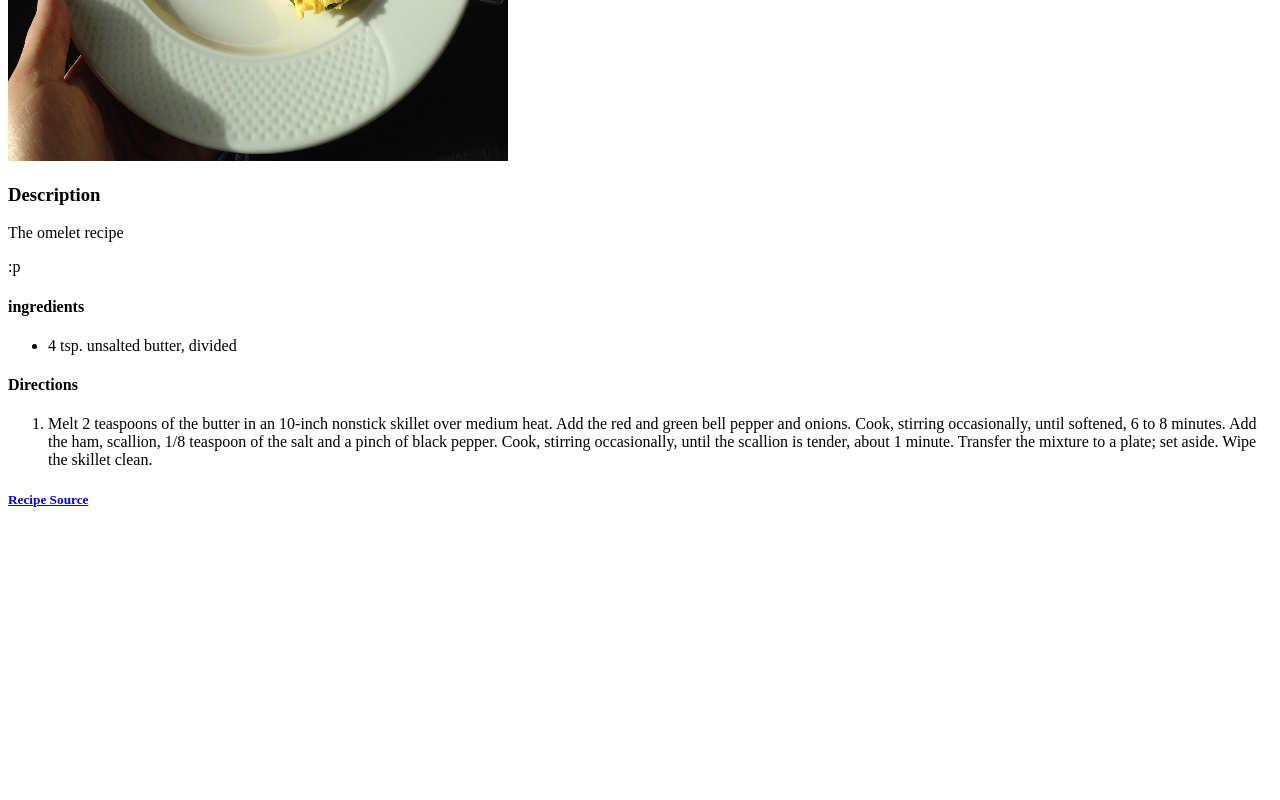
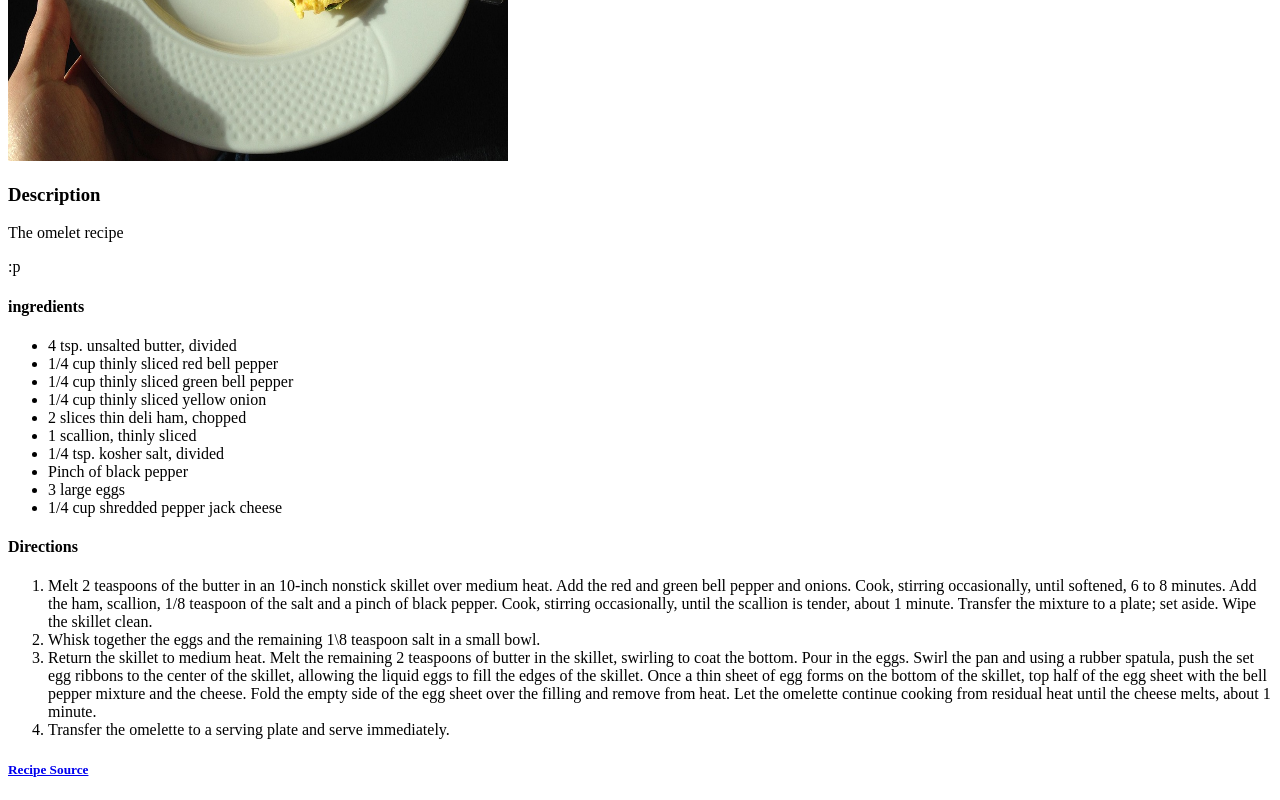
Before and after one commit to cptn0711/odin-recipes, a plain HTML site: page recipes/omelet.html in a window 1280 px wide. Shown: the part 453-1253 px from the top of the page. Before the commit the page ends 983 px from the top, so only its background shows below. Drawn offline with Linux system fonts and the light colour scheme.

Commit message:
omelet finished. All pages are ready

```diff
--- a/recipes/omelet.html
+++ b/recipes/omelet.html
@@ -15,11 +15,22 @@
     <h4>ingredients</h4>
     <ul>
         <li>4 tsp. unsalted butter, divided</li>
+        <li>1/4 cup thinly sliced red bell pepper</li>
+        <li>1/4 cup thinly sliced green bell pepper</li>
+        <li>1/4 cup thinly sliced yellow onion</li>
+        <li>2 slices thin deli ham, chopped</li>
+        <li>1 scallion, thinly sliced</li>
+        <li>1/4 tsp. kosher salt, divided</li>
+        <li>Pinch of black pepper</li>
+        <li>3 large eggs</li>
+        <li>1/4 cup shredded pepper jack cheese</li>
     </ul>
     <h4>Directions</h4>
     <ol>
         <li>Melt 2 teaspoons of the butter in an 10-inch nonstick skillet over medium heat. Add the red and green bell pepper and onions. Cook, stirring occasionally, until softened, 6 to 8 minutes. Add the ham, scallion, 1/8 teaspoon of the salt and a pinch of black pepper. Cook, stirring occasionally, until the scallion is tender, about 1 minute. Transfer the mixture to a plate; set aside. Wipe the skillet clean.</li>
-
+        <li>Whisk together the eggs and the remaining 1\8 teaspoon salt in a small bowl. </li>
+        <li>Return the skillet to medium heat. Melt the remaining 2 teaspoons of butter in the skillet, swirling to coat the bottom. Pour in the eggs. Swirl the pan and using a rubber spatula, push the set egg ribbons to the center of the skillet, allowing the liquid eggs to fill the edges of the skillet. Once a thin sheet of egg forms on the bottom of the skillet, top half of the egg sheet with the bell pepper mixture and the cheese. Fold the empty side of the egg sheet over the filling and remove from heat. Let the omelette continue cooking from residual heat until the cheese melts, about 1 minute.</li>
+        <li>Transfer the omelette to a serving plate and serve immediately.</li>
     </ol>
     <p><h5><a href="https://www.thepioneerwoman.com/food-cooking/recipes/a42168547/western-omelette-recipe/" target="_blank" rel="noreferrer">Recipe Source</a></h5> </p>
 </body>
```
